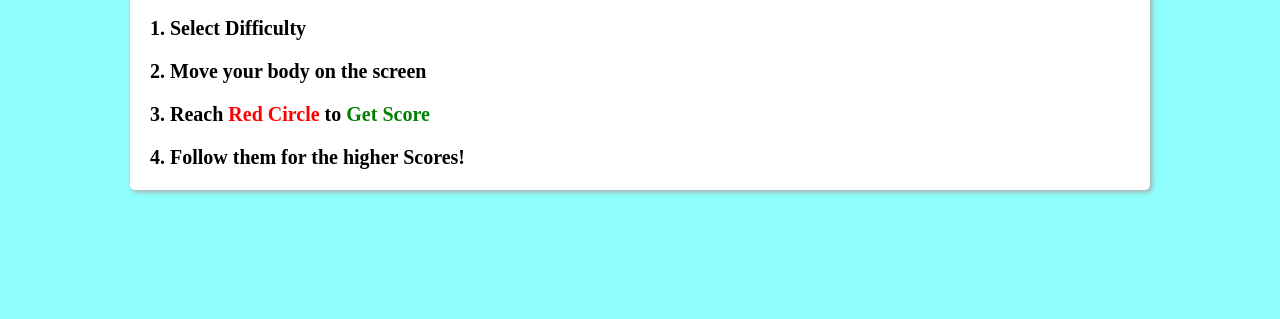
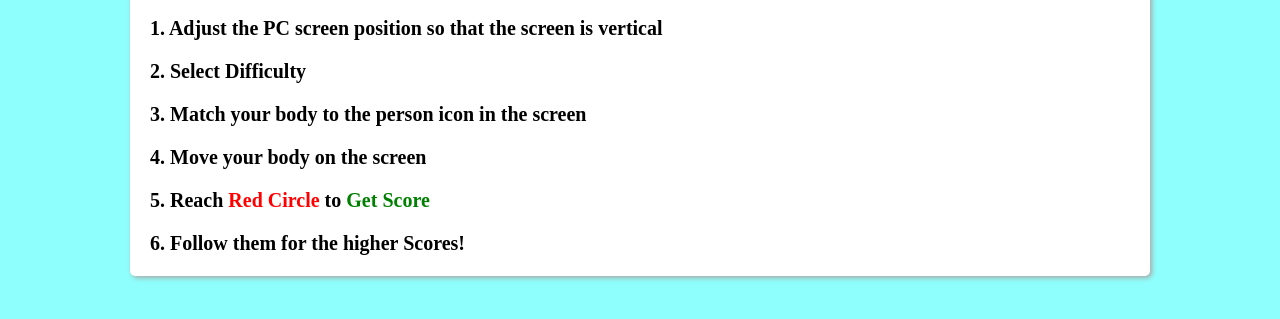
Before and after one commit to yuyafukuchi/GestureGame, a website: page HowToPlay.html in a window 1280 px wide. Shown: the part 133-452 px from the top of the page. Drawn offline with Linux system fonts and the light colour scheme.

Commit message:
edit how to play

```diff
--- a/HowToPlay.html
+++ b/HowToPlay.html
@@ -79,10 +79,12 @@
 			<p id="title">How to play</p>
 		</div>
 		<div id="manual_box">
-			<p id="manual">1. Select Difficulty</p>
-			<p id="manual">2. Move your body on the screen</p>
-			<p id="manual">3. Reach <span style="color: red;">Red Circle</span> to <span style="color: green;">Get Score</span></p>
-			<p id="manual">4. Follow them for the higher Scores!</p>
+			<p id="manual">1. Adjust the PC screen position so that the screen is vertical</p>
+			<p id="manual">2. Select Difficulty</p>
+			<p id="manual">3. Match your body to the person icon in the screen</p>
+			<p id="manual">4. Move your body on the screen</p>
+			<p id="manual">5. Reach <span style="color: red;">Red Circle</span> to <span style="color: green;">Get Score</span></p>
+			<p id="manual">6. Follow them for the higher Scores!</p>
 		</div>
 	</div>
 </body>
```
Also changed, not shown: Gaming.html (+0 -2 lines).
